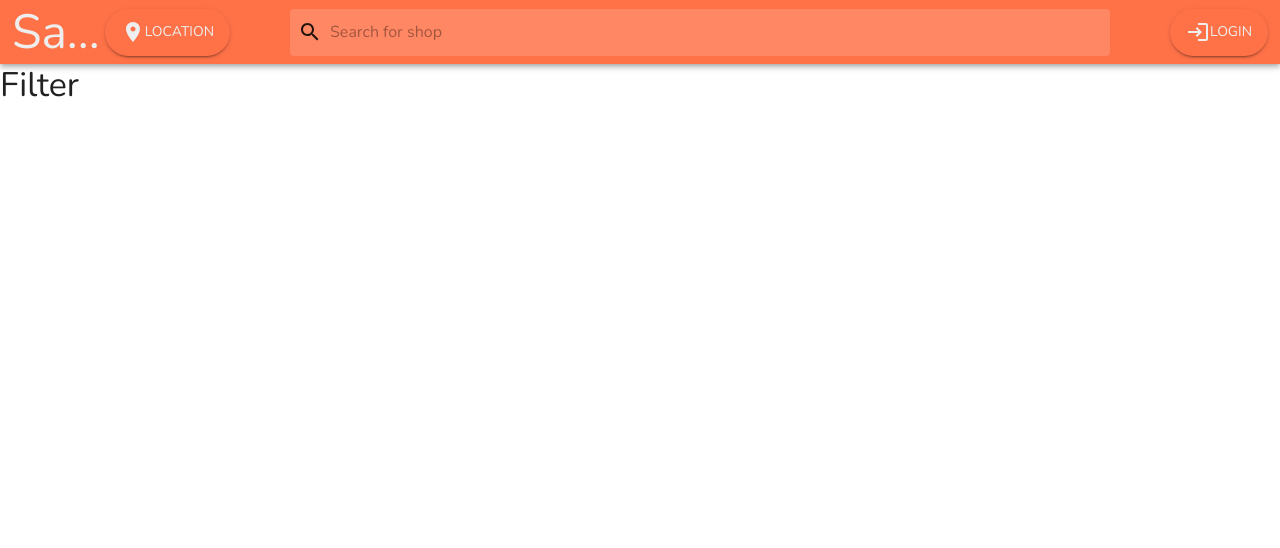
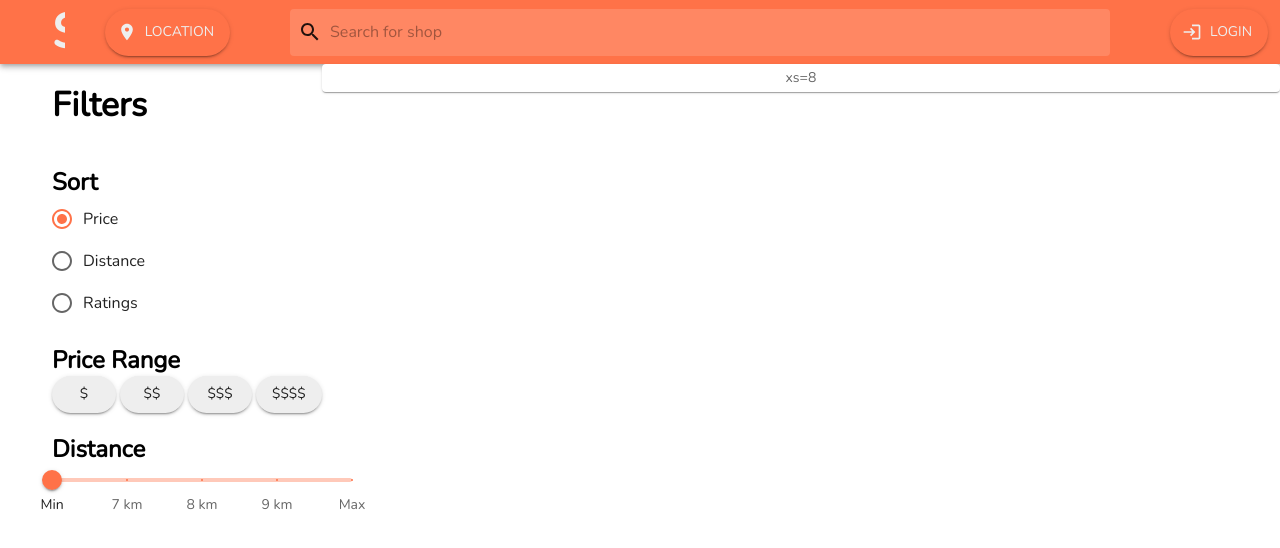
Before and after one commit to csc301-fall-2022/team-project-9-sayyara-t, a React (Create React App) app in the folder client/: page / in a window 1280 px wide. Shown: the top 548 px of the page. Built offline with nearby package versions, Linux system fonts and the light colour scheme.

Commit message:
Finished filter part of the landing page

```diff
--- a/client/src/screens/landing/Body.tsx
+++ b/client/src/screens/landing/Body.tsx
@@ -1,15 +1,196 @@
-import { Typography } from '@mui/material';
-import React from 'react';
+import * as React from 'react';
+import { styled } from '@mui/material/styles';
+import Box from '@mui/material/Box';
+import Paper from '@mui/material/Paper';
+import Grid from '@mui/material/Grid';
+import { Button, Typography } from '@mui/material';
+import FormControl from '@mui/material/FormControl';
+import FormLabel from '@mui/material/FormLabel';
+import FormControlLabel from '@mui/material/FormControlLabel';
+import Radio from '@mui/material/Radio';
+import RadioGroup from '@mui/material/RadioGroup';
+import { useState } from 'react';
+import { Stack } from '@mui/system';
+import Slider from '@mui/material/Slider';
+
+
+const Item = styled(Paper)(({ theme }) => ({
+    backgroundColor: theme.palette.mode === 'dark' ? '#1A2027' : '#fff',
+    ...theme.typography.body2,
+    padding: theme.spacing(1),
+    textAlign: 'center',
+    color: theme.palette.text.secondary,
+}));
 
 
 export const Body = () => {
+    const [value, setValue] = useState('Price');
+    const [price, setPrice] = useState(1);
+
+    const marks = [
+        {
+          value: 6,
+          label: 'Min',
+        },
+        {
+          value: 7,
+          label: '7 km',
+        },
+        {
+          value: 8,
+          label: '8 km',
+        },
+        {
+          value: 9,
+          label: '9 km',
+        },
+        {
+            value: 10,
+            label: 'Max',
+        },
+    ];
+
+    const handleChange = (event: React.ChangeEvent<HTMLInputElement>) => {
+        setValue(event.target.value);
+    };
+
+    const handleClick1 = () => {
+        setPrice(1);
+        console.log(price);
+    };
+
+    const handleClick2 = () => {
+        setPrice(2);
+        console.log(price);
+    };
+
+    const handleClick3 = () => {
+        setPrice(3);
+        console.log(price);
+    };
+
+    const handleClick4 = () => {
+        setPrice(4);
+        console.log(price);
+    };
+
+    function valuetext(value: number) {
+        return `${value} km`;
+    }
+
   return (
-    <Typography
-        variant="h4"
-        noWrap
-        component="div"
-    >
-        Filter
-    </Typography>
+    <Box sx={{ flexGrow: 1 }}>
+        <Grid container spacing={2}>
+        <Grid item xs={3}>
+                <Typography
+                    variant="h4"
+                    component="div"
+                    color="black"
+                    sx={{
+                        textAlign: 'left',
+                        mx: 8,
+                        p: 5,
+                        fontWeight: 'bold'
+                    }}
+                    >
+                    Filters
+                </Typography>
+
+            <FormControl
+            sx={{
+                textAlign: 'left',
+                mx: 8,
+                p: 5,
+                fontWeight: 'bold'
+            }}
+            >
+                <FormLabel id='filter-label'>
+                <Typography
+                    variant="h5"
+                    component="div"
+                    color="black"
+                    sx={{
+                        fontWeight: 'bold'
+                    }}
+                    >
+                    Sort
+                </Typography>
+                </FormLabel>
+                <RadioGroup
+                    name='filter'
+                    aria-labelledby='filter-label'
+                    value={value}
+                    onChange={handleChange}
+                >
+                    <FormControlLabel control={<Radio />} label='Price' value='Price'/>
+                    <FormControlLabel control={<Radio />} label='Distance' value='Distance'/>
+                    <FormControlLabel control={<Radio />} label='Ratings' value='Ratings'/>
+                </RadioGroup>
+            </FormControl>
+            <FormControl
+            sx={{
+                textAlign: 'left',
+                fontWeight: 'bold',
+                mx: 13
+            }}
+            >
+                <FormLabel id='filter-label'>
+                <Typography
+                    variant="h5"
+                    component="div"
+                    color="black"
+                    sx={{
+                        fontWeight: 'bold'
+                    }}
+                >
+                    Price Range
+                </Typography>
+                </FormLabel>
+                <Stack direction='row' spacing={1}>
+                    <Button variant='contained' color='secondary' sx={{ borderRadius: 8 }} onClick={handleClick1}>$</Button>
+                    <Button variant='contained' color='secondary' sx={{ borderRadius: 8 }} onClick={handleClick2}>$$</Button>
+                    <Button variant='contained' color='secondary' sx={{ borderRadius: 8 }} onClick={handleClick3}>$$$</Button>
+                    <Button variant='contained' color='secondary' sx={{ borderRadius: 8 }} onClick={handleClick4}>$$$$</Button>
+                </Stack>
+            </FormControl>
+
+            <FormControl
+            sx={{
+                textAlign: 'left',
+                fontWeight: 'bold',
+                mx: 8,
+                p: 5
+            }}
+            >
+                <FormLabel id='filter-label'>
+                <Typography
+                    variant="h5"
+                    component="div"
+                    color="black"
+                    sx={{
+                        fontWeight: 'bold'
+                    }}
+                >
+                    Distance
+                </Typography>
+                </FormLabel>
+                <Box sx={{ width: 300 }}>
+                <Slider
+                    aria-label="distance-filter"
+                    defaultValue={6}
+                    getAriaValueText={valuetext}
+                    step={1}
+                    marks={marks}
+                    max={10}
+                    min={6}
+                />
+                </Box>
+            </FormControl>
+        </Grid>
+        <Grid item xs={9}>
+            <Item>xs=8</Item>
+        </Grid>
+        </Grid>
+    </Box>
   );
 };
--- a/client/src/screens/landing/NavigationBar.tsx
+++ b/client/src/screens/landing/NavigationBar.tsx
@@ -1,4 +1,4 @@
-import React from 'react';
+import * as React from 'react';
 import { AppBar, Toolbar, Typography, Stack, Button } from '@mui/material';
 import { styled, alpha } from '@mui/material/styles';
 import SearchIcon from '@mui/icons-material/Search';
@@ -58,19 +58,21 @@ export const NavigationBar = () => {
               color="secondary"
               sx={{
                 display: { xs: 'none', sm: 'block' },
-                flexGrow: 1
+                flexGrow: 1,
+                mx: 10,
+                fontWeight: 'bold'
             }}
             >
               Sayyara.
             </Typography>
             <Stack direction="row" spacing={15}>
                 <Button variant="contained"
+                startIcon={<LocationOnIcon />}
                 sx={ {
                     borderRadius: 8,
                     color : '#eeeeee'
                 }}
                 >
-                    <LocationOnIcon></LocationOnIcon>
                     Location
                 </Button>
                 <Search>
@@ -83,12 +85,12 @@ export const NavigationBar = () => {
                 />
                 </Search>
                 <Button variant="contained"
+                startIcon={<LoginIcon />}
                 sx={ {
                     borderRadius: 8,
                     color : '#eeeeee'
                 }}
                 >
-                    <LoginIcon></LoginIcon>
                     Login
                 </Button>
             </Stack>
```
